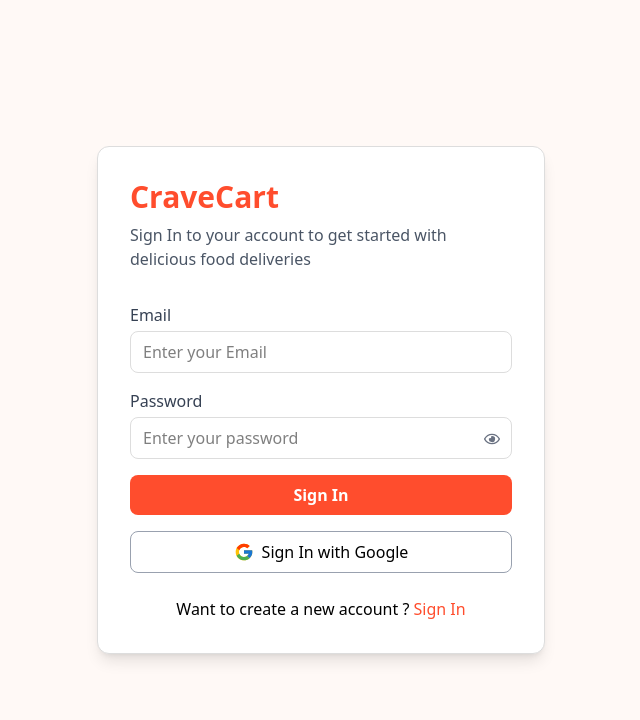
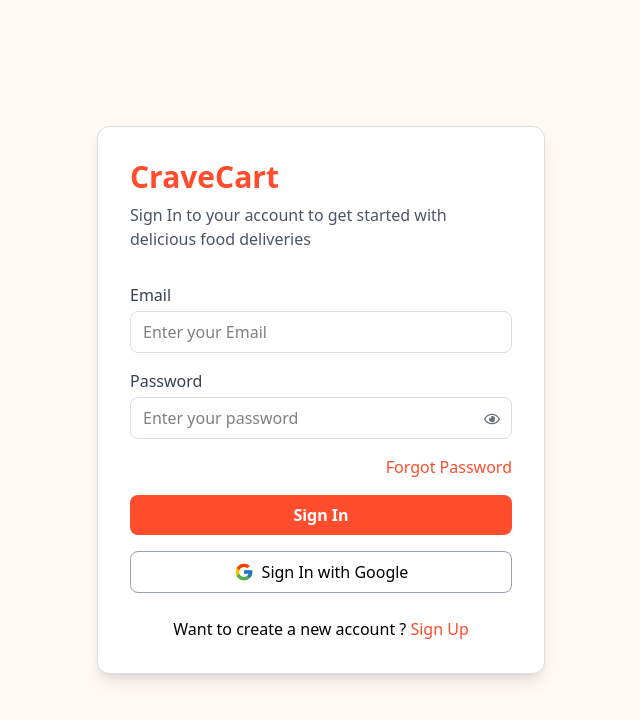
Before and after one commit to Harshitdongarwar2528/CRAVECART, a React app in the folder frontend/: page /signin in a window 1280 px wide. Shown: the top 720 px of the page, without its empty margins (319-959 px from the left). Built offline with nearby package versions, Linux system fonts and the light colour scheme; the HTML template or start-up script is replaced by a standard one.

Commit message:
All done with the sign in and signup bug and fixed the controller from name to fullName

```diff
--- a/frontend/src/App.jsx
+++ b/frontend/src/App.jsx
@@ -7,7 +7,7 @@
   return (
     <Routes>
     <Route path= '/signup' element={<SignUp/>}/>
-    <Route path= 'signin' element={<SignIn/>}/>
+    <Route path= '/signin' element={<SignIn/>}/>
 
     </Routes>
   )
--- a/frontend/src/pages/SignIn.jsx
+++ b/frontend/src/pages/SignIn.jsx
@@ -60,6 +60,9 @@
             <button className='absolute right-3 cursor-pointer top-[14px] text-gray-500' onClick={() => setShowPassword(prev => !prev)}>{!showPassword ? <FaRegEye /> : <FaRegEyeSlash />}</button>
           </div>
         </div>
+                        <div className='text-right mb-4 cursor-pointer text-[#ff4d2d] font-medium' onClick={()=>navigate("/forgot-password")}>
+                          Forgot Password
+                        </div>
 
         <button className={`w-full font-semibold py-2 rounded-lg transition duration-200 bg-[#ff4d2d] text-white hover:bg-[#e64323] cursor-pointer`} onClick={handleSignIn} >
           Sign In
@@ -69,7 +72,7 @@
           <FcGoogle size={20} />
           <span>Sign In with Google</span>
         </button>
-        <p className='text-center mt-6 cursor-pointer' onClick={() => navigate("/signup")}>Want to create a new account ?  <span className='text-[#ff4d2d]'>Sign In</span></p>
+        <p className='text-center mt-6 cursor-pointer' onClick={() => navigate("/signup")}>Want to create a new account ?  <span className='text-[#ff4d2d]'>Sign Up</span></p>
 
 
       </div>
```
Also changed, not shown: 1 other file (tests, documents, lock files or other folders).
